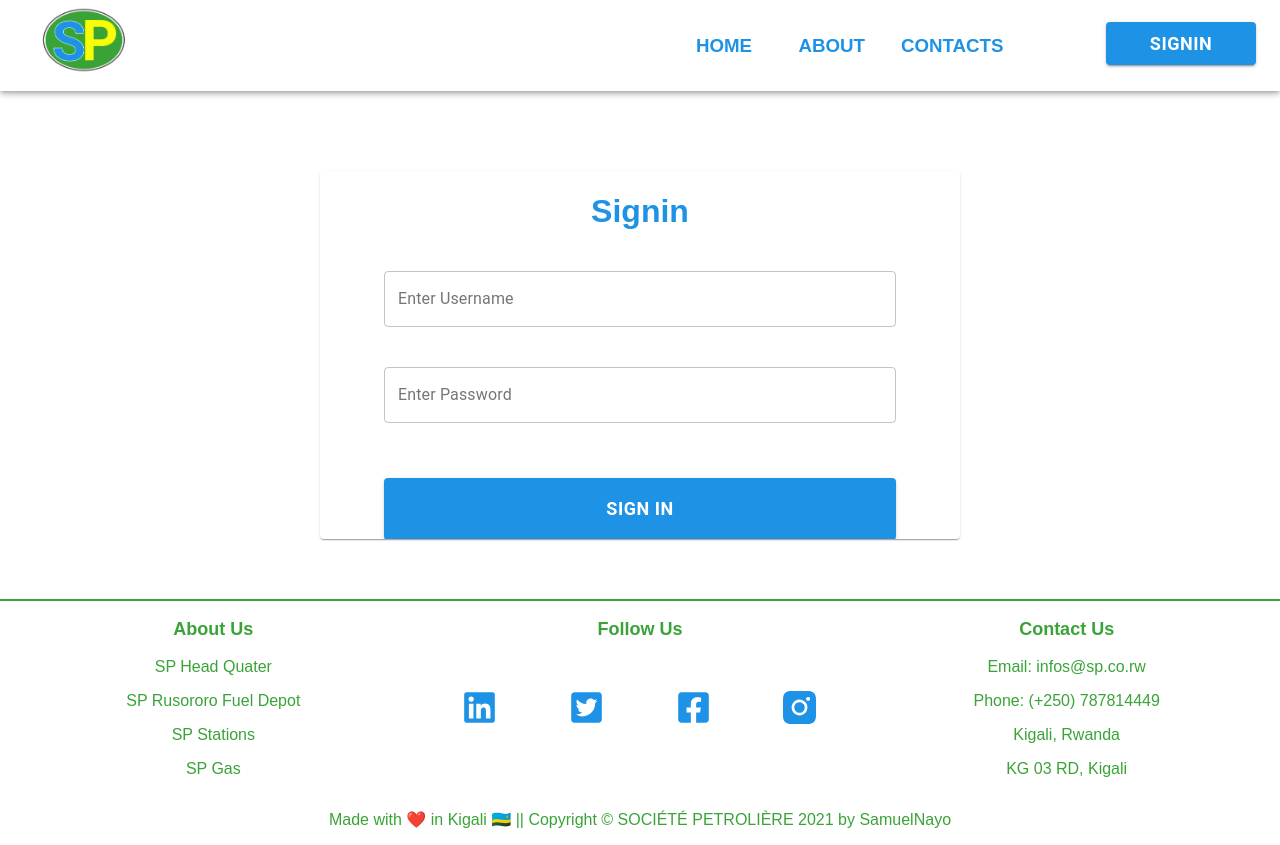
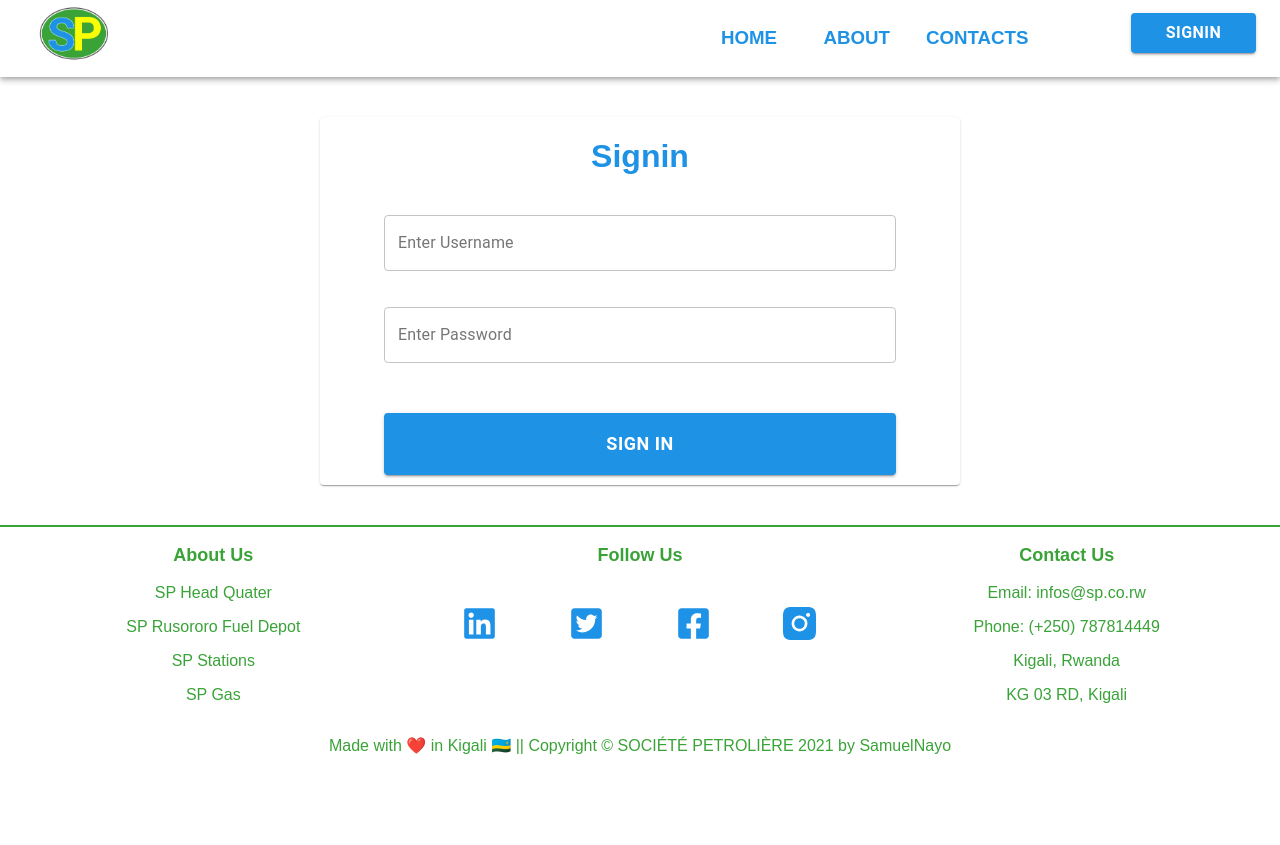
Before and after one commit to Societe-Petroliere/sp_dashboard, a React (Create React App) app: page /signin in a window 1280 px wide. After the commit the page ends 800 px from the top, so only its background shows below. Built offline with nearby package versions, Linux system fonts and the light colour scheme.

Commit message:
Restyling app

```diff
--- a/src/common/Header.js
+++ b/src/common/Header.js
@@ -1,10 +1,8 @@
 import React from 'react';
 import { Link } from 'react-router-dom';
-
 import AppBar from '@material-ui/core/AppBar';
 import { Button } from '@material-ui/core';
 import Toolbar from '@material-ui/core/Toolbar';
-
 import logo from "../assets/images/sp-logo.png";
 
 const Header = () => {
--- a/src/components/Home/pages/Home.js
+++ b/src/components/Home/pages/Home.js
@@ -12,10 +12,8 @@
         <div>
             <Header />
             <br />
-            <br />
-            <br />
         <div style={{
-            width: "70%",
+            width: "65%",
             margin: "auto"
         }}>
             <Card>
@@ -31,17 +29,17 @@
             </Card>
 
         </div>
-            <div className="Content"  style={{ width: '90%', margin: '70px auto 0 auto' }}>
+            <div className="Content"  style={{ width: '90%', margin: '50px auto 0 auto' }}>
                 <h2 style={{
                     width: '600px',
-                    margin: '25px auto',
+                    margin: '20px auto',
                     color: '#1E92E5',
                 }}>
                     Inauguration of SP Rusororo Fuel Terminal Depot
                 </h2>
                 <div className="imgWrapper" style={{ display:'flex' }}>
                     <Card style={{ margin: '20px' }}>
-                        <img alt="sample-img" style={{ width: "100%", height: "400px", margin: "auto" }} src={img6}/>
+                        <img alt="sample-img" style={{ width: "100%", height: "380px", margin: "auto" }} src={img6}/>
                         <div style={{ width: "95%", margin: "auto" }}>
                             <h2 style={{ color: '#1E92E5' }}>
                                 Inauguration of SP Rusororo Fuel Terminal Depot
@@ -52,7 +50,7 @@
                         </div>
                     </Card>
                     <Card style={{ margin: '20px' }}>
-                        <img alt="sample-img" style={{ width: "100%", height: "400px", margin: "auto" }} src={img1}/>
+                        <img alt="sample-img" style={{ width: "100%", height: "380px", margin: "auto" }} src={img1}/>
                         <div style={{ width: "95%", margin: "auto" }}>
                             <h2 style={{ color: '#1E92E5' }}>
                                 Inauguration of SP Rusororo Fuel Terminal Depot
@@ -63,7 +61,7 @@
                         </div>
                     </Card>
                     <Card style={{ margin: '20px' }}>
-                        <img alt="sample-img" style={{ width: "100%", height: "400px", margin: "auto" }} src={img4}/>
+                        <img alt="sample-img" style={{ width: "100%", height: "380px", margin: "auto" }} src={img4}/>
                         <div style={{ width: "95%", margin: "auto" }}>
                             <h2 style={{ color: '#1E92E5' }}>
                                 Inauguration of SP Rusororo Fuel Terminal Depot
--- a/src/styles/css/App.css
+++ b/src/styles/css/App.css
@@ -12,7 +12,7 @@
 }
 
 .headerWrapper .toolBar .logo {
-  width: 120px;
+  width: 100px;
 }
 
 .headerWrapper .toolBar .navLinksWrapper {
@@ -41,9 +41,9 @@
 }
 
 .headerWrapper .toolBar .navLinksWrapper .signin {
-  width: 150px;
-  margin: 06px 0;
-  font-size: 18px;
+  width: 125px;
+  margin: 04px 0;
+  font-size: 16px;
   font-weight: bold;
   color: #ffffff;
   text-decoration: none;
@@ -77,7 +77,7 @@
   display: grid;
   -ms-grid-columns: (1fr)[4];
       grid-template-columns: repeat(4, 1fr);
-  margin: 50px 0 0 0;
+  margin: 40px 0 0 0;
   color: #3AA338;
 }
 
@@ -88,7 +88,7 @@
 
 .card {
   width: 50%;
-  margin: 80px auto 60px auto;
+  margin: 40px auto 40px auto;
   height: 46vh;
 }
 
@@ -99,16 +99,16 @@
 
 .card .formContainer {
   width: 80%;
-  margin: 20px auto;
+  margin: 18px auto;
 }
 
 .card .formContainer .form {
-  margin: 20px 0;
+  margin: 18px 0;
 }
 
 .card .signin {
   width: 100%;
-  margin: 35px auto;
+  margin: 32.5px auto;
   padding: 15px;
   font-size: 18px;
   font-weight: bold;
@@ -128,7 +128,7 @@
 }
 
 .AppBar .Toolbar .logo {
-  width: 125px;
+  width: 100px;
 }
 
 .AppBar .Toolbar .title {
--- a/src/styles/scss/_auth.scss
+++ b/src/styles/scss/_auth.scss
@@ -2,7 +2,7 @@
 
 .card {
     width: 50%;
-    margin: 80px auto 60px auto;
+    margin: 40px auto 40px auto;
     height: 46vh;
 
     h1 {
@@ -11,16 +11,16 @@
     }
     .formContainer {
         width: 80%;
-        margin: 20px auto;
+        margin: 18px auto;
 
         .form {
-            margin: 20px 0;
+            margin: 18px 0;
         }
     }
 
     .signin {
         width: 100%;
-        margin: 35px auto;
+        margin: 32.5px auto;
         padding: 15px;
         font-size: 18px;
         font-weight: bold;
--- a/src/styles/scss/_footer.scss
+++ b/src/styles/scss/_footer.scss
@@ -19,12 +19,10 @@
         }
 
         .follow-us {
-
-
             .social-media {
                 display: grid;
                 grid-template-columns: repeat(4, 1fr);
-                margin: 50px 0 0 0;
+                margin: 40px 0 0 0;
                 color: $tertiary-color;
             }
         }
--- a/src/styles/scss/_header.scss
+++ b/src/styles/scss/_header.scss
@@ -9,7 +9,7 @@
         justify-content: space-between;
 
     .logo {
-        width: 120px
+        width: 100px
     }
 
         .navLinksWrapper {
@@ -28,11 +28,10 @@
                 }
             }
 
-
             .signin {
-                width: 150px;
-                margin: 06px 0;
-                font-size: 18px;
+                width: 125px;
+                margin: 04px 0;
+                font-size: 16px;
                 font-weight: bold;
                 color: $main-white;
                 text-decoration: none;
--- a/src/styles/scss/_headerAuth.scss
+++ b/src/styles/scss/_headerAuth.scss
@@ -13,7 +13,7 @@
         }
 
         .logo {
-            width: 125px;
+            width: 100px;
         }
 
         .title {
```
Also changed, not shown: 1 other file (tests, documents, lock files or other folders).
